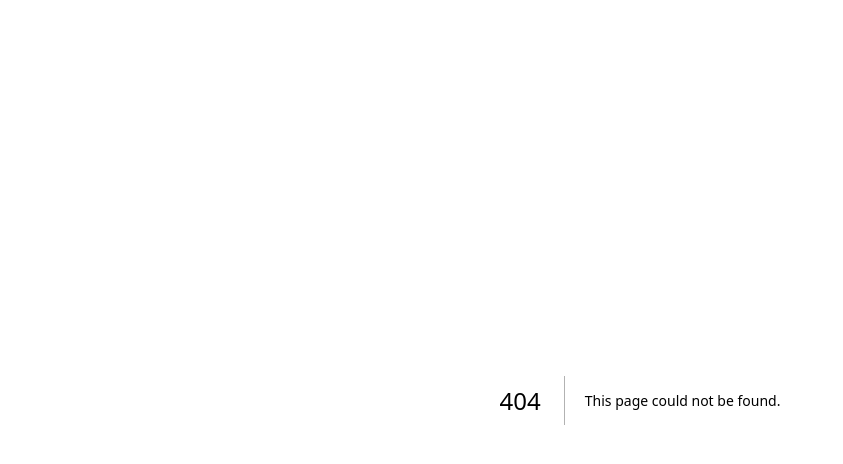
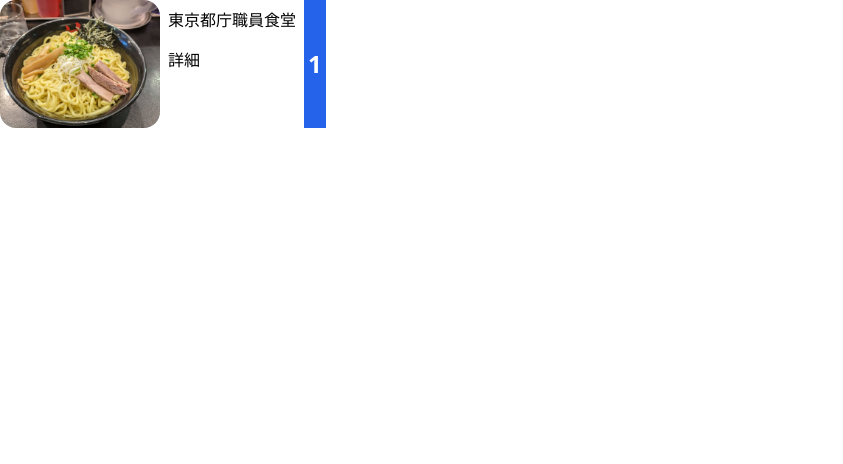
Before and after one commit to iputapp/lounas, a Next.js app: page /test/component/card-horizontal in a window 1280 px wide. Before the commit this address had no page. Shown: the top 464 px of the page, without its empty margins (0-843 px from the left). Built offline with nearby package versions, Linux system fonts and the light colour scheme.

Commit message:
CardHorizontal test.ver
Need fix CSS

```diff
--- /dev/null
+++ b/src/app/test/component/card-horizontal/layout.tsx
@@ -0,0 +1,9 @@
+export const metadata = {
+  title: "Card-horizontal | IMAP",
+  description:
+    "This is a confirm page of sign up. You need to confirm your sign up with 6 digits on email.",
+};
+
+export default function OtpLayout({ children }: { children: React.ReactNode }) {
+  return children;
+}
--- /dev/null
+++ b/src/app/test/component/card-horizontal/page.tsx
@@ -0,0 +1,5 @@
+import { CardHorizontal } from "@/components/cards/CardHorizontal";
+
+export default function Test() {
+  return <CardHorizontal />;
+}
--- /dev/null
+++ b/src/components/cards/CardHorizontal.tsx
@@ -0,0 +1,27 @@
+import Image from "next/image";
+
+export function CardHorizontal() {
+  return (
+    <div className="flex w-full h-32 rounded-2xl">
+      <div className="relative w-40">
+        <Image
+          className="absolute h-full object-cover rounded-2xl"
+          src="/test/oilnoodle.jpg"
+          width={256}
+          height={256}
+          sizes="100vw"
+          alt="都庁ラーメン"
+        />
+      </div>
+      <div className="p-2 flex flex-col space-y-4">
+        <h3 className="">東京都庁職員食堂</h3>
+        <div className="">
+          <p>詳細</p>
+        </div>
+      </div>
+      <div className="px-1 flex items-center justify-center bg-blue-600">
+        <div className="text-2xl font-bold text-white">1</div>
+      </div>
+    </div>
+  );
+}
--- /dev/null
+++ b/src/styles/components/cards/cardhorizontal.module.scss
@@ -0,0 +1,3 @@
+.card-img {
+  @apply relative aspect-square object-cover h-full;
+}
```
Also changed, not shown: public/test/oilnoodle.jpg (added).
